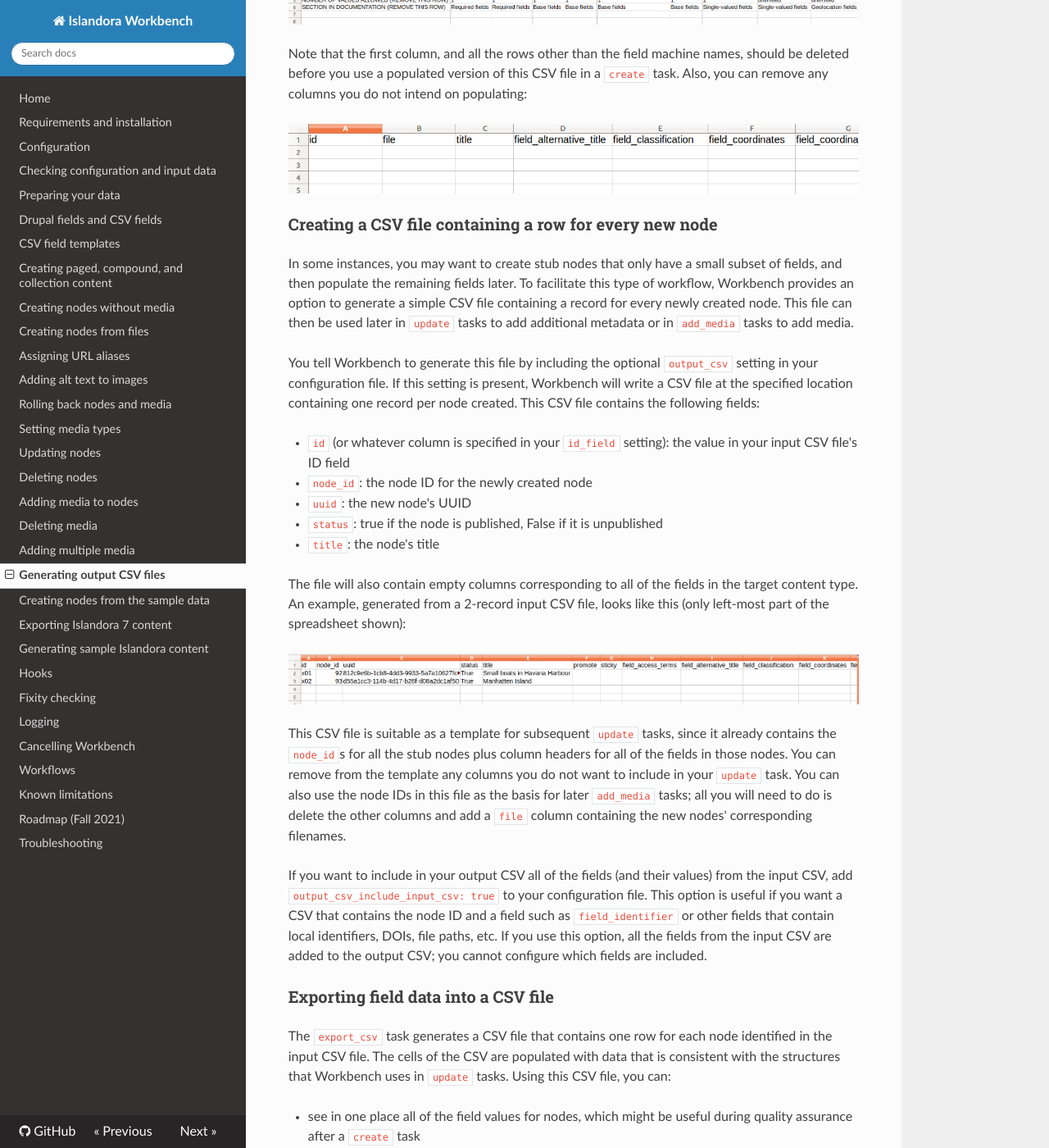
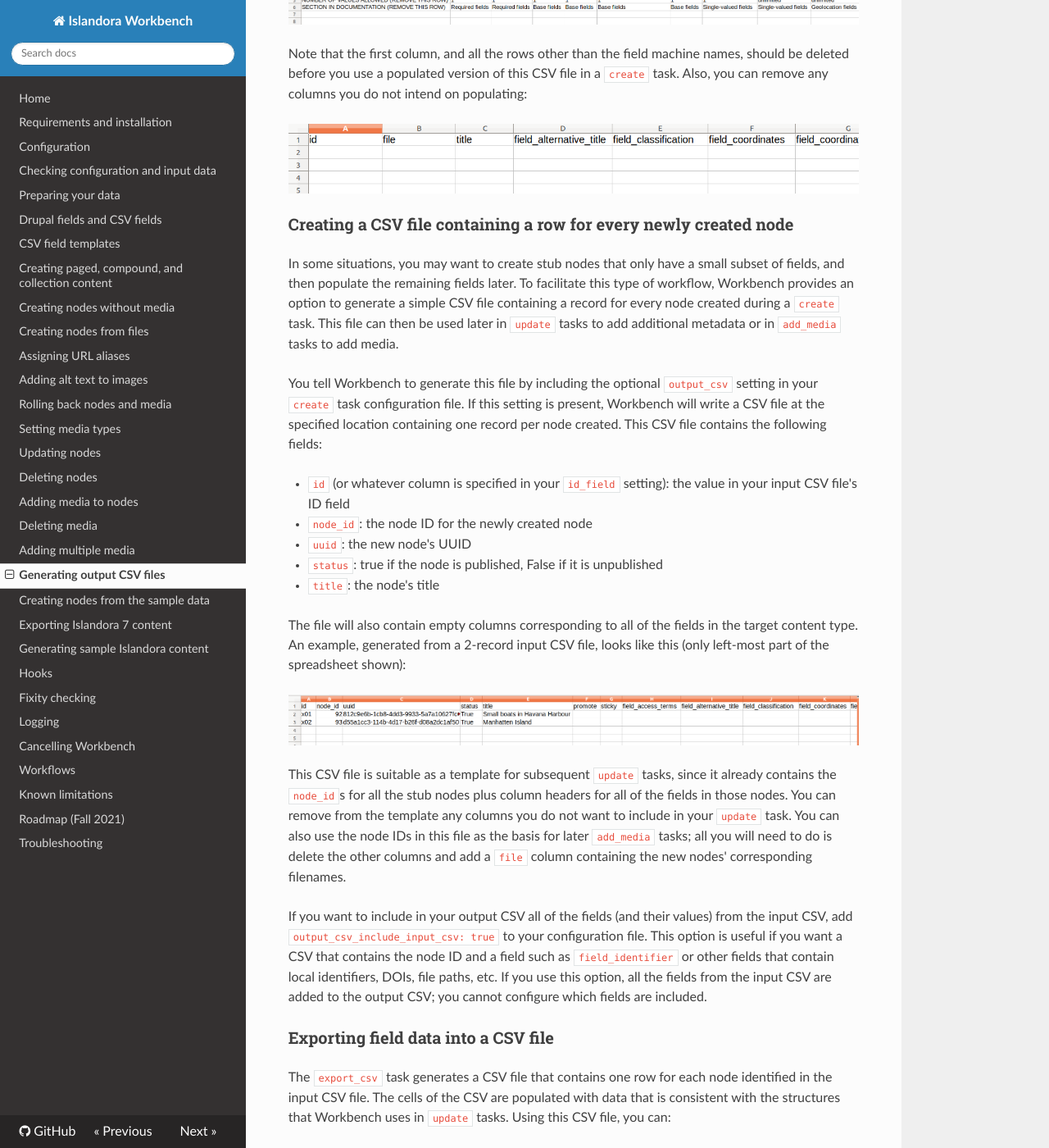
Before and after one commit to mjordan/islandora_workbench_docs, an MkDocs documentation site: the page built from docs/output_csv.md, in a window 1280 px wide and 1400 px high, scrolled down 880 px. Shown: the whole window at 82% size. Built offline with MkDocs 1.6.1, drawn with Linux system fonts in a browser that asks for light colours; nearby versions of some CDN libraries; old or Windows-style settings are respelled for this version of MkDocs; some of the changed text lies outside the part shown.

```diff
--- a/docs/output_csv.md
+++ b/docs/output_csv.md
@@ -27,11 +27,11 @@
 
 ![CSV file template ready to use](images/csv_file_template_ready_to_use.png)
 
-### Creating a CSV file containing a row for every new node
+### Creating a CSV file containing a row for every newly created node
 
-In some instances, you may want to create stub nodes that only have a small subset of fields, and then populate the remaining fields later. To facilitate this type of workflow, Workbench provides an option to generate a simple CSV file containing a record for every newly created node. This file can then be used later in `update` tasks to add additional metadata or in `add_media` tasks to add media.
+In some situations, you may want to create stub nodes that only have a small subset of fields, and then populate the remaining fields later. To facilitate this type of workflow, Workbench provides an option to generate a simple CSV file containing a record for every node created during a `create` task. This file can then be used later in `update` tasks to add additional metadata or in `add_media` tasks to add media.
 
- You tell Workbench to generate this file by including the optional `output_csv` setting in your configuration file. If this setting is present, Workbench will write a CSV file at the specified location containing one record per node created. This CSV file contains the following fields:
+ You tell Workbench to generate this file by including the optional `output_csv` setting in your `create` task configuration file. If this setting is present, Workbench will write a CSV file at the specified location containing one record per node created. This CSV file contains the following fields:
 
  * `id` (or whatever column is specified in your `id_field` setting): the value in your input CSV file's ID field
  * `node_id`: the node ID for the newly created node
```
Also changed, not shown: other parts of docs/output_csv.md (+4 -2 lines), site/index.html, site/output_csv/index.html, site/sitemap.xml.
